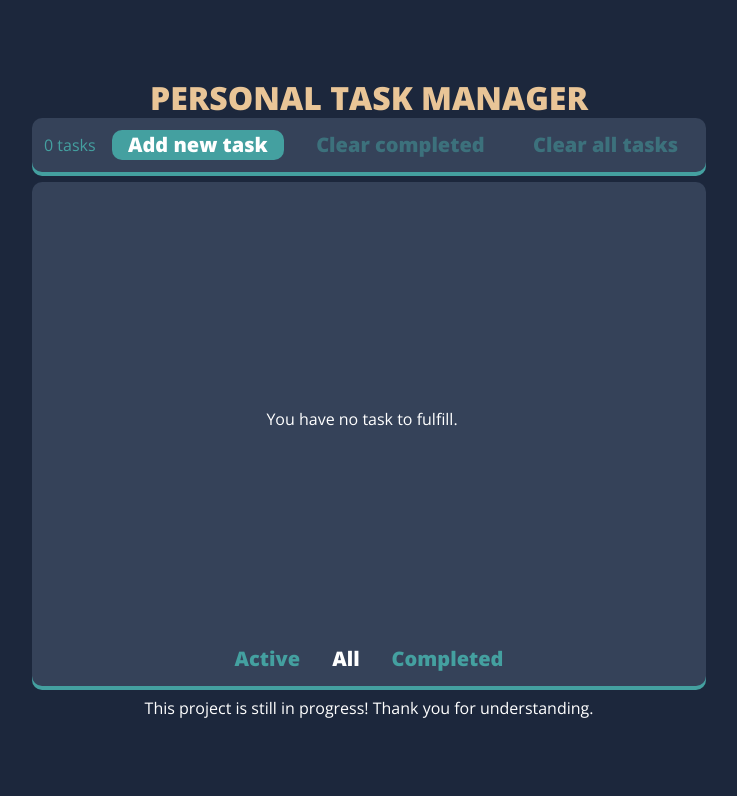
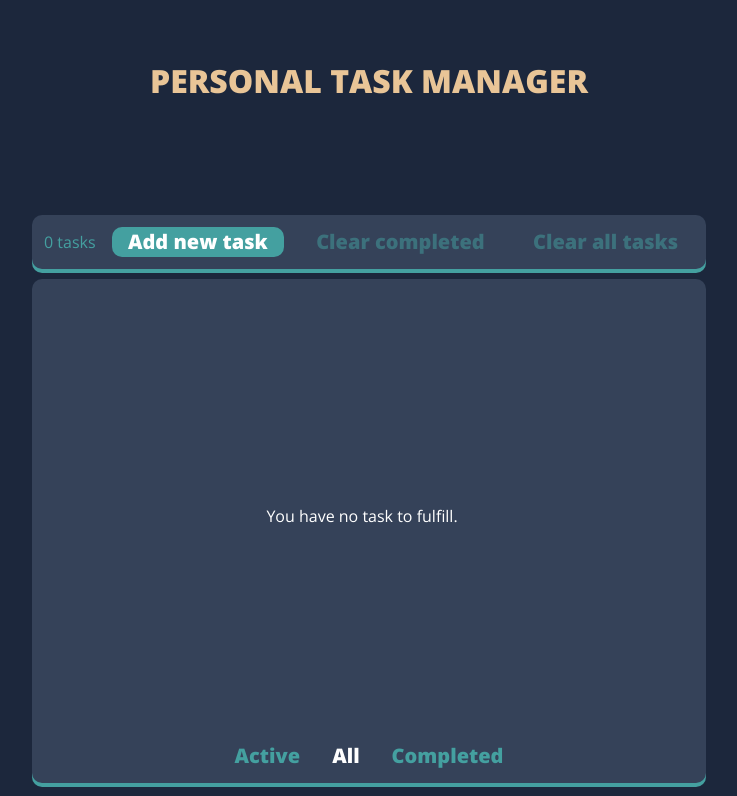
Before and after one commit to g-andrei/to-do-app, a React (Vite) app: page / in a window 1280 px wide. Shown: the top 796 px of the page, without its empty margins (271-1008 px from the left). Built offline with nearby package versions, Linux system fonts and the light colour scheme.

Commit message:
added style to title

```diff
--- a/src/App.tsx
+++ b/src/App.tsx
@@ -11,7 +11,6 @@ import AddEvent from "./features/views/AddEventModal/AddEventModal";
 function App() {
   const dispatch = useAppDispatch();
   const { isAddEventModalOpend } = useSelector(formStatus);
-  // console.log(isAddEventModalOpend);
 
   useEffect(() => {
     const todos = JSON.parse(localStorage.getItem("todos")!) || [];
@@ -39,7 +38,14 @@ function App() {
             alignItems: "center",
           }}
         >
-          <Typography variant="title" style={{ textTransform: "uppercase" }}>
+          <Typography
+            variant="title"
+            style={{
+              textTransform: "uppercase",
+              marginBottom: "114px",
+              marginTop: "80px",
+            }}
+          >
             personal task manager
           </Typography>
 
```
